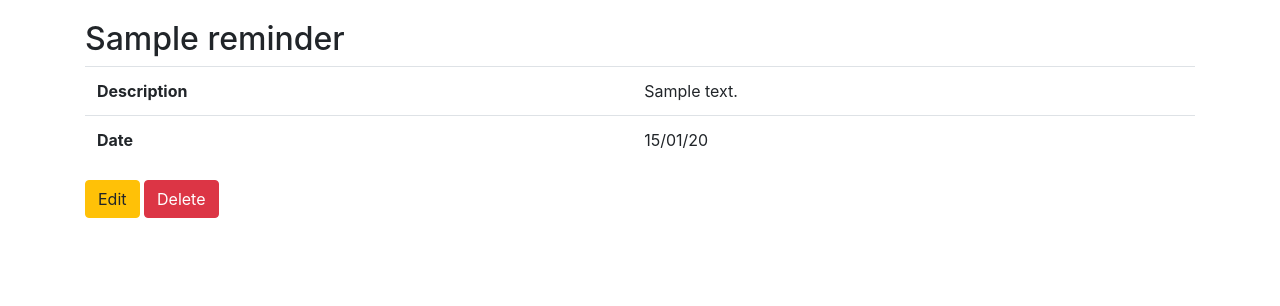
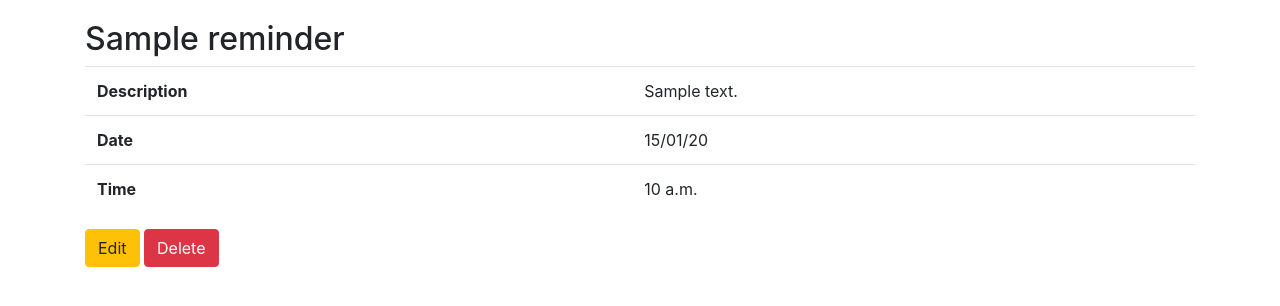
Before and after one commit to sikhasasikumar/MindMe, a Django app: page /1 in a window 1280 px wide. Shown: the part 56-362 px from the top of the page. Run offline with Django 3.2, Linux system fonts and the light colour scheme; tables that the repository leaves empty hold one stand-in row (values such as "Sample post"); some libraries are stand-ins or nearby versions.

Commit message:
Initial Commit

```diff
--- a/reminder/templates/detail.html
+++ b/reminder/templates/detail.html
@@ -11,6 +11,10 @@
             <th>Date</th>
             <td>{{ reminder.date|date:'d/m/y' }}</td>
         </tr>
+        <tr>
+            <th>Time</th>
+            <td>{{ reminder.date|time }}</td>
+        </tr>
     </table>
     <a href="{% url 'edit-reminder' reminder.id %}" class="btn btn-warning">Edit</a>
     <a href="{% url 'del-reminder' reminder.id %}" class="btn btn-danger">Delete</a>
```
